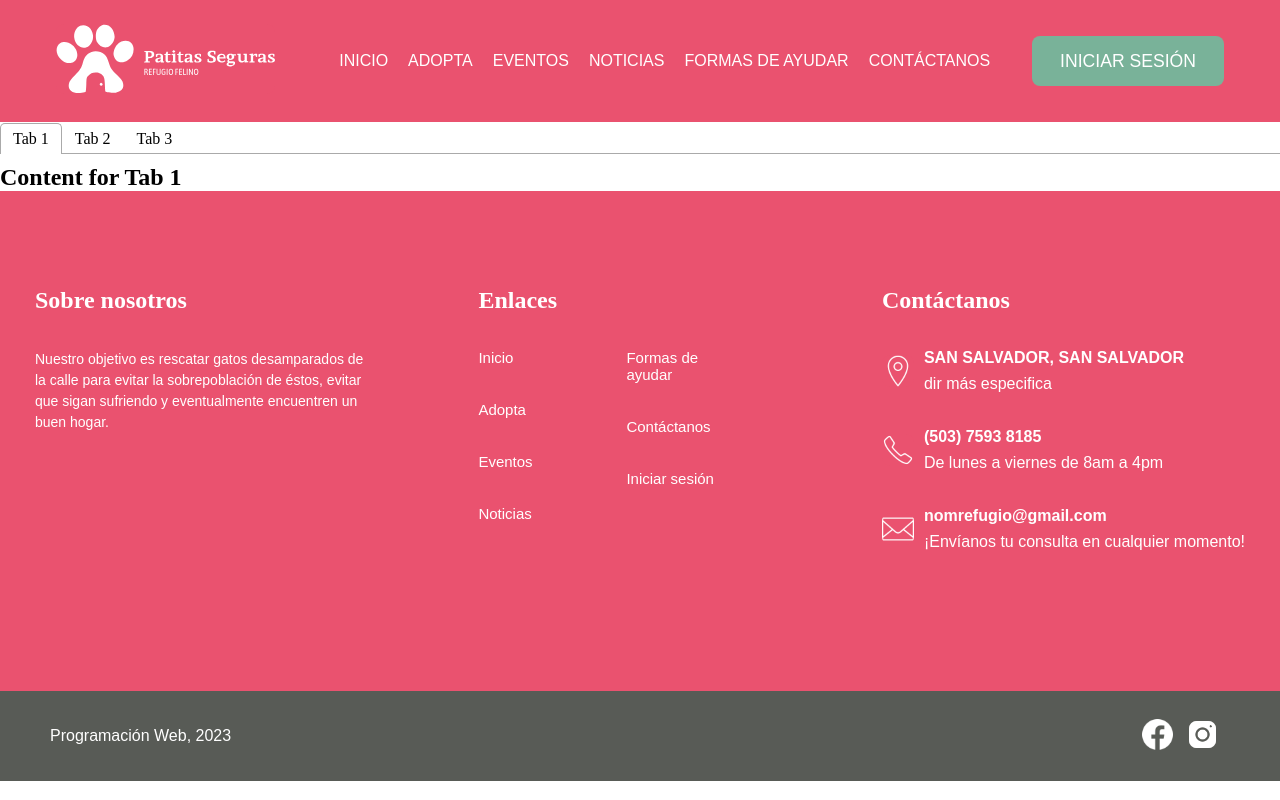
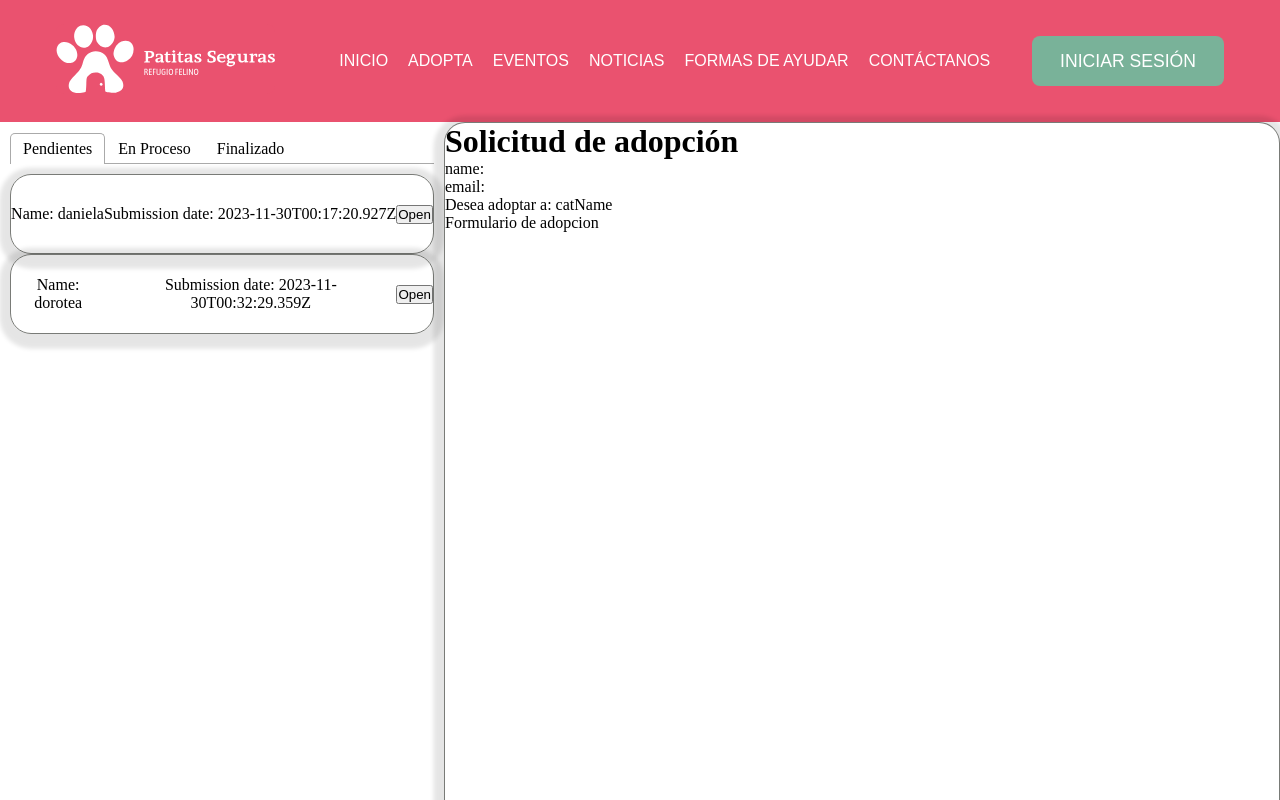
Before and after one commit to valeor0224/Proyecto-web, a React (Vite) app in the folder proyecto-equipo-13-sec-01-powerpuffs-client/: page /VerSoliAdop in a window 1280 px wide. Shown: the top 800 px of the page. Built offline with nearby package versions, Linux system fonts and the light colour scheme; a web font is replaced by a local one.

Commit message:
data showing in cards

```diff
--- a/proyecto-equipo-13-sec-01-powerpuffs-client/src/components/DisplayAdopAdmin/DisplayAdopAdmin.css
+++ b/proyecto-equipo-13-sec-01-powerpuffs-client/src/components/DisplayAdopAdmin/DisplayAdopAdmin.css
@@ -0,0 +1,8 @@
+.Display-AdopAdmin {
+    border-radius: 21.029px;
+    border: 0.526px solid rgba(88, 91, 86, 0.80);
+    background: var(--Light-shade, #FFF);
+    box-shadow: 0px 4.20584px 4.20584px 10.5146px rgba(0, 0, 0, 0.10);
+    width: 839.065px;
+    height: 1446.809px;
+}
--- a/proyecto-equipo-13-sec-01-powerpuffs-client/src/components/DisplayAdopAdmin/DisplayAdopAdmin.jsx
+++ b/proyecto-equipo-13-sec-01-powerpuffs-client/src/components/DisplayAdopAdmin/DisplayAdopAdmin.jsx
@@ -1,12 +1,22 @@
 import React, { useState } from 'react';
 import './DisplayAdopAdmin.css';
 import { user as userData } from '../../components/initial-data';
+import AdopcionAdminCard from '../cards/AdopcionAdminCard/AdopcionAdminCard';
 
 function DisplayAdopAdmin() {
 
   return (
     <>
       <div className="Display-AdopAdmin">
+        <h1>Solicitud de adopción</h1>
+        <p>name: </p>
+        <p>email: </p>
+        <p>Desea adoptar a: catName</p>
+
+        <p>Formulario de adopcion</p>
+
+
+
 
       </div>
     </>
--- a/proyecto-equipo-13-sec-01-powerpuffs-client/src/components/EstadoSoliCardAdmin/EstadoSoliCardAdmin.css
+++ b/proyecto-equipo-13-sec-01-powerpuffs-client/src/components/EstadoSoliCardAdmin/EstadoSoliCardAdmin.css
@@ -0,0 +1,23 @@
+/* EstadoSoliCardAdmin.css */
+.Tab-container {
+  max-width: 700px;
+  padding: 10px;
+  border-radius: 1rem;
+  border: thick;
+
+}
+
+.Tab {
+  background-color: #461b5f; /* Change this color to your desired tab color */
+  color: #ec3232; /* Change text color to white or another contrasting color */
+  padding: 10px;
+  cursor: pointer;
+  border: 1px solid #2980b9;
+  border-radius: 8px;
+  margin: 5px;
+}
+
+.Tab:focus {
+  outline: none;
+  background-color: #461b5f;
+}
--- a/proyecto-equipo-13-sec-01-powerpuffs-client/src/components/EstadoSoliCardAdmin/EstadoSoliCardAdmin.jsx
+++ b/proyecto-equipo-13-sec-01-powerpuffs-client/src/components/EstadoSoliCardAdmin/EstadoSoliCardAdmin.jsx
@@ -2,6 +2,7 @@ import React, { useState } from 'react';
 import './EstadoSoliCardAdmin.css';
 import { Tab, Tabs, TabList, TabPanel } from 'react-tabs';
 import 'react-tabs/style/react-tabs.css';
+import AdopcionAdminCard from '../cards/AdopcionAdminCard/AdopcionAdminCard';
 
 const EstadoSoliCardAdmin = () => {
   const [selectedTab, setSelectedTab] = useState(0);
@@ -11,17 +12,16 @@ const EstadoSoliCardAdmin = () => {
   };
 
   return (
-    <div>
+    <div className='Tab-container'>
       <Tabs selectedIndex={selectedTab} onSelect={handleTabSelect}>
         <TabList>
-          <Tab>Tab 1</Tab>
-          <Tab>Tab 2</Tab>
-          <Tab>Tab 3</Tab>
+          <Tab>Pendientes</Tab>
+          <Tab>En Proceso</Tab>
+          <Tab>Finalizado</Tab>
         </TabList>
 
         <TabPanel>
-          <h2>Content for Tab 1</h2>
-          {/* Add your content for Tab 1 here */}
+          <AdopcionAdminCard/>
         </TabPanel>
         <TabPanel>
           <h2>Content for Tab 2</h2>
--- a/proyecto-equipo-13-sec-01-powerpuffs-client/src/components/cards/AdopcionAdminCard/AdopcionAdminCard.css
+++ b/proyecto-equipo-13-sec-01-powerpuffs-client/src/components/cards/AdopcionAdminCard/AdopcionAdminCard.css
@@ -0,0 +1,17 @@
+.AdopcionAdmin-Container{
+    display: flex;
+    flex-direction: column;
+}
+
+.AdopcionAdmin-Card {
+    display: flex;
+    flex-direction: row;
+    border-radius: 21.029px;
+    border: 0.526px solid rgba(88, 91, 86, 0.80);
+    box-shadow: 0px 4.20584px 4.20584px 10.5146px rgba(0, 0, 0, 0.10);
+    height: 80px;
+    max-width: 500px;
+    align-items: center;
+    justify-content: center;
+    text-align: center;
+}
--- a/proyecto-equipo-13-sec-01-powerpuffs-client/src/components/cards/AdopcionAdminCard/AdopcionAdminCard.jsx
+++ b/proyecto-equipo-13-sec-01-powerpuffs-client/src/components/cards/AdopcionAdminCard/AdopcionAdminCard.jsx
@@ -1,15 +1,20 @@
-import React, { useState } from 'react';
-import './DisplayAdopAdmin.css';
-import { user as userData } from '../../components/initial-data';
+import React from 'react';
+import './AdopcionAdminCard.css';
+import { formSubmissions } from '../../initial-data';
 
 function AdopcionAdminCard() {
-
   return (
-    <>
-      <div className="AdopcionAdmin-Card">
-
-      </div>
-    </>
+    <div className="AdopcionAdmin-Container">
+      {formSubmissions.map((submission, index) => (
+        <div key={index} className="AdopcionAdmin-Card">
+          <p>Name: {submission.nombre}</p>
+          <p>Submission date: {submission.submissionDate}</p>
+          <button className='envelop-adopcion-admin'>
+            Open
+          </button>
+        </div>
+      ))}
+    </div>
   );
 }
 
--- a/proyecto-equipo-13-sec-01-powerpuffs-client/src/components/initial-data.js
+++ b/proyecto-equipo-13-sec-01-powerpuffs-client/src/components/initial-data.js
@@ -384,8 +384,8 @@ export const formSubmissions = [
         mascotas: "",
         mascotasPasadas: "si he tenido gato",
         responsabilidadChecked: false,
-        cuidados: "",
-        renuncia: "",
+        cuidados: "cuidados",
+        renuncia: "ninguna",
         aceptoChecked: false,
         responsabilidad: false,
         otrasMascotas: "no mas mascotas",
--- a/proyecto-equipo-13-sec-01-powerpuffs-client/src/pages/AdoptionForm/AdoptionForm.jsx
+++ b/proyecto-equipo-13-sec-01-powerpuffs-client/src/pages/AdoptionForm/AdoptionForm.jsx
@@ -26,8 +26,8 @@ function AdoptionForm() {
         mascotas: '',
         mascotasPasadas: '',
         responsabilidadChecked: false,
-        cuidados: '',
-        renuncia: '',
+        conocimientoCuidados: '',
+        circunstanciasRenuncia: '',
         aceptoChecked: false, // Set initial value for boolean fields
     });
 
--- a/proyecto-equipo-13-sec-01-powerpuffs-client/src/pages/VerSoliAdop/VerSoliAdop.css
+++ b/proyecto-equipo-13-sec-01-powerpuffs-client/src/pages/VerSoliAdop/VerSoliAdop.css
@@ -0,0 +1,5 @@
+.SoliAdop{
+    display: flex;
+    flex-direction: row;
+
+}
--- a/proyecto-equipo-13-sec-01-powerpuffs-client/src/pages/VerSoliAdop/VerSoliAdop.jsx
+++ b/proyecto-equipo-13-sec-01-powerpuffs-client/src/pages/VerSoliAdop/VerSoliAdop.jsx
@@ -2,6 +2,7 @@ import React, { useState } from 'react';
 import './VerSoliAdop.css';
 import { user as userData } from '../../components/initial-data';
 import EstadoSoliCardAdmin from '../../components/EstadoSoliCardAdmin/EstadoSoliCardAdmin';
+import DisplayAdopAdmin from '../../components/DisplayAdopAdmin/DisplayAdopAdmin';
 
 function VerSoliAdop() {
 
@@ -9,6 +10,7 @@ function VerSoliAdop() {
     <>
       <div className="SoliAdop">
         <EstadoSoliCardAdmin/>
+        <DisplayAdopAdmin/>
       </div>
     </>
   );
```
